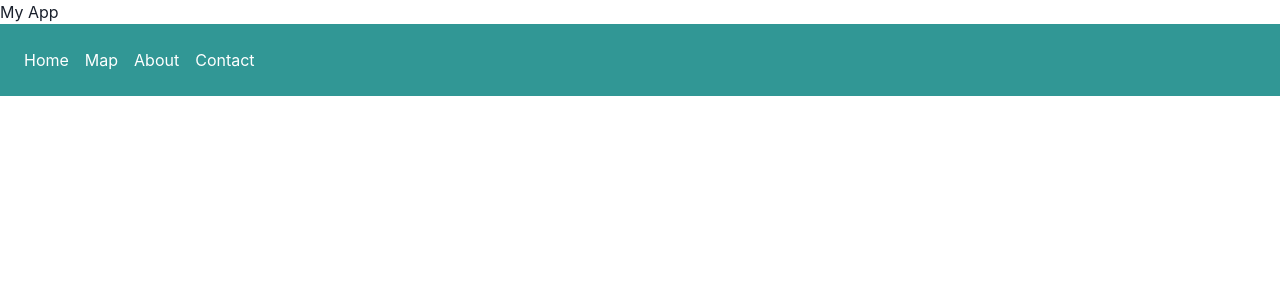
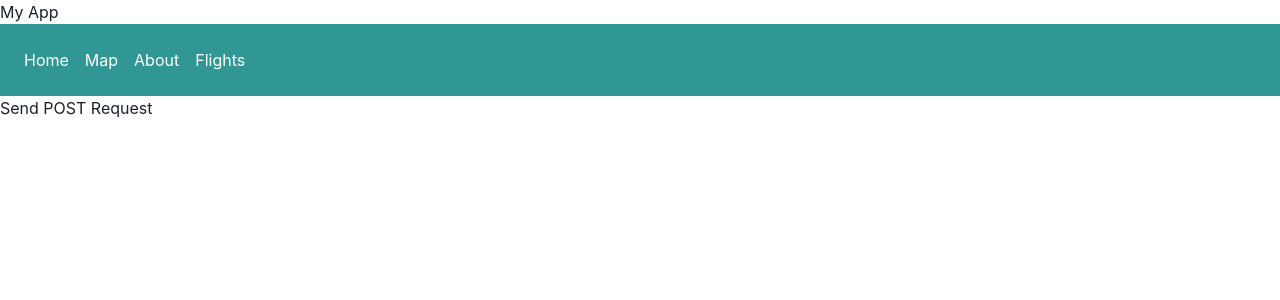
Before and after one commit to rebornweb/tourismapp, a React (Create React App) app in the folder travel-app/: page /flights in a window 1280 px wide. Shown: the top 300 px of the page. Built offline with nearby package versions, Linux system fonts and the light colour scheme.

Commit message:
Reponse works on flights

```diff
--- a/travel-app/package.json
+++ b/travel-app/package.json
@@ -4,6 +4,7 @@
   "private": true,
   "dependencies": {
     "@chakra-ui/react": "^2.8.2",
+    "@duffel/api": "^2.8.1",
     "@emotion/react": "^11.11.4",
     "@emotion/styled": "^11.11.0",
     "@mui/material": "^5.15.12",
@@ -13,6 +14,7 @@
     "@testing-library/user-event": "^13.5.0",
     "@types/react": "^18.2.67",
     "@vis.gl/react-google-maps": "github:visgl/react-google-maps",
+    "axios": "^1.6.8",
     "cors": "^2.8.5",
     "dotenv": "^16.4.5",
     "express": "^4.19.1",
--- a/travel-app/src/App.tsx
+++ b/travel-app/src/App.tsx
@@ -2,6 +2,7 @@ import React from 'react';
 import { BrowserRouter as Router, Routes, Route } from 'react-router-dom';
 import Layout from './components/Layout';
 import Home from './components/Home';
+import Flights from './components/Flights';
 
 const App: React.FC = () => {
   return (
@@ -9,6 +10,7 @@ const App: React.FC = () => {
       <Layout>
       <Routes>
       <Route index element={<Home />} />
+      <Route path='/flights' element={<Flights />} />
 
 
       </Routes>
--- /dev/null
+++ b/travel-app/src/components/Flights.tsx
@@ -0,0 +1,67 @@
+import React, { useState } from 'react';
+
+const Flights: React.FC = () => {
+  const [response, setResponse] = useState<any>(null);
+  const [loading, setLoading] = useState<boolean>(false);
+  const [error, setError] = useState<string | null>(null);
+
+  const handlePostRequest = async () => {
+    setLoading(true);
+    try {
+      const postData = {
+        data: {
+          cabin_class: 'economy',
+          slices: [
+            {
+              departure_date: '2024-04-09',
+              destination: 'WLG',
+              origin: 'AKL'
+            }
+          ],
+          passengers: [
+            {
+              type: 'adult'
+            }
+          ]
+        }
+      };
+
+      const requestOptions: RequestInit = {
+        method: 'POST',
+        headers: {
+          'Content-Type': 'application/json',
+        },
+        body: JSON.stringify(postData),
+      };
+
+      const response = await fetch('http://localhost:5000/api/post-flight-data', requestOptions); // Update the URL to port 5000
+      if (!response.ok) {
+        throw new Error(`HTTP error! Status: ${response.status}`);
+      }
+
+      const responseData = await response.json();
+      setResponse(responseData);
+    } catch (error) {
+      setError('Error posting flight data');
+    } finally {
+      setLoading(false);
+    }
+  };
+
+
+  return (
+    <div>
+      <button onClick={handlePostRequest}>Send POST Request</button>
+      {loading && <div>Loading...</div>}
+      {error && <div>Error: {error}</div>}
+      {response && (
+        <div>
+          <h1>Response Data</h1>
+          <pre>{JSON.stringify(response, null, 2)}</pre>
+        </div>
+      )}
+    </div>
+  );
+};
+
+export default Flights;
--- a/travel-app/src/components/Navigation.tsx
+++ b/travel-app/src/components/Navigation.tsx
@@ -30,9 +30,9 @@ const Navigation: FC = () => {
             About
           </Text>
         </Link>
-        <Link to="/contact">
+        <Link to="/flights">
           <Text color="white" mr={4}>
-            Contact
+            Flights
           </Text>
         </Link>
       </Box>
--- a/travel-app/src/components/Places.tsx
+++ b/travel-app/src/components/Places.tsx
@@ -10,6 +10,8 @@ interface placeProps {
 }
 
 const Places: React.FC<placeProps> = ({ location }) => {
+  const localApiUrl = process.env.REACT_APP_LOCAL_API_URL;
+
   const [placesData, setplacesData] = useState<any>(null); // State to store fetched places data
   const [category, setCategory] = useState<string>('hotels'); // State to store selected category
 
@@ -17,7 +19,7 @@ const Places: React.FC<placeProps> = ({ location }) => {
     // Fetch places data from backend server based on the provided location and category
     const fetchplacesFromBackend = async () => {
       try {
-        const response = await fetch(`http://localhost:5000/api/nearby/places?lat=${location.lat}&lng=${location.lng}&category=${category}`);
+        const response = await fetch(`${localApiUrl}/nearby/places?lat=${location.lat}&lng=${location.lng}&category=${category}`);
         if (!response.ok) {
           throw new Error(`Failed to fetch places: ${response.statusText}`);
         }
--- a/travel-app/src/components/sub/Reviews.tsx
+++ b/travel-app/src/components/sub/Reviews.tsx
@@ -6,13 +6,15 @@ interface ReviewsProps {
 }
 
 const Reviews: React.FC<ReviewsProps> = ({ locationId }) => {
+  const localApiUrl = process.env.REACT_APP_LOCAL_API_URL;
+
   const [reviewsData, setReviewsData] = useState<any[]>([]); // State to store fetched reviews data
 
   useEffect(() => {
     // Fetch reviews data from backend server based on the provided location ID
     const fetchReviewsFromBackend = async () => {
       try {
-        const response = await fetch(`http://localhost:5000/api/reviews?location_Id=${locationId}`);
+        const response = await fetch(`${localApiUrl}/reviews?location_Id=${locationId}`);
         if (!response.ok) {
           throw new Error(`Failed to fetch reviews: ${response.statusText}`);
         }
```
Also changed, not shown: travel-app/server.js (+70 -0 lines), 1 other file (tests, documents, lock files or other folders).
